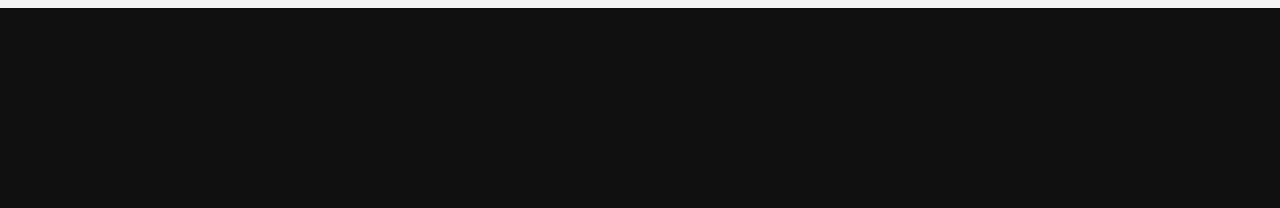
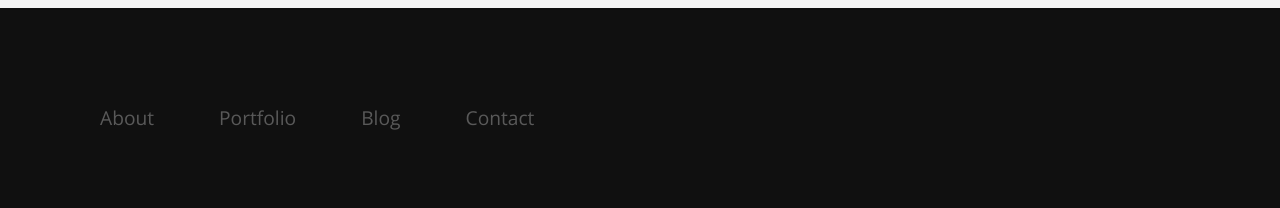
Before and after one commit to mmitchell413/portfolio, a PHP site: page / in a window 1280 px wide. Shown: the part 1489-1697 px from the top of the page. Run offline with PHP 8.4, Linux system fonts and the light colour scheme; some libraries are stand-ins or nearby versions.

Commit message:
[+] footer markup and begin styling

```diff
--- a/css/main.scss
+++ b/css/main.scss
@@ -197,13 +197,29 @@ p{
     max-width:1200px;
     width:100%;
     margin:0 auto;
+    overflow:visible;
 }
 
 /* footer styles */
 footer{
-    margin-top:120px;
+    margin:120px 0 0 0;
+    padding:100px;
     background-color: $dark-gray;
-    height:200px;
+    ul{
+        float:left;
+        li{
+            display:inline-block;
+            padding-right:60px;
+            a{
+                text-decoration:none;
+                color:$granite;
+                @include transition(.3s);
+            }
+            a:hover{
+                color:$secondary-color;
+            }
+        }
+    }
 }
 
 
--- a/index.html
+++ b/index.html
@@ -93,7 +93,14 @@
         </div>
 
         <footer>
-
+            <div class="faux-column">
+                <ul>
+                    <li><a href="index.html">About</a></li>
+                    <li><a href="index.html">Portfolio</a></li>
+                    <li><a href="index.html">Blog</a></li>
+                    <li><a href="index.html">Contact</a></li>
+                </ul>
+            </div>
         </footer>
     </body>
 
```
Also changed, not shown: css/build/main.css, 1 other file.
